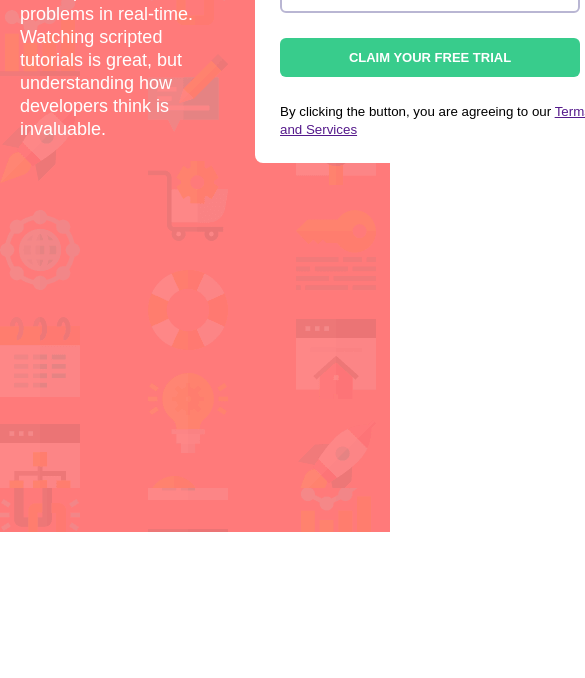
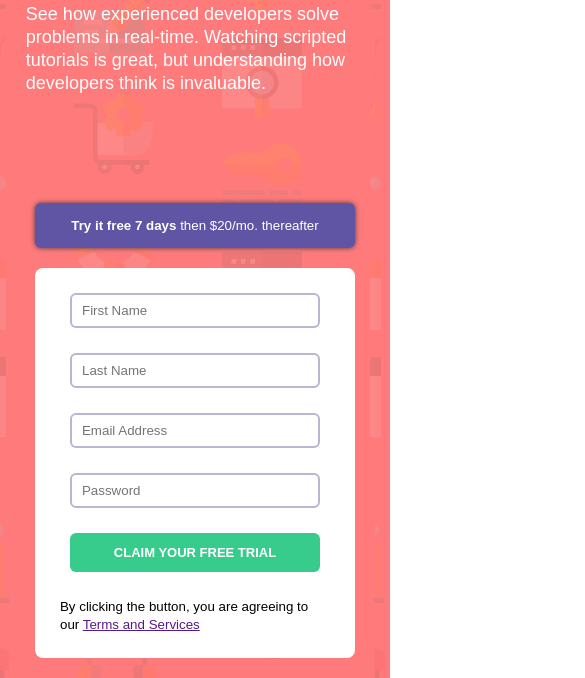
Before and after one commit to Shihab429/sign-up-page, a plain HTML site: page index.html in a window 390 px wide. Shown: the part 312-990 px from the top of the page, 585 px wide, since content can reach past the window. Before the commit the page ends 844 px from the top, so only its background shows below. Drawn offline with Linux system fonts and the light colour scheme.

Commit message:
Responsive Fixed

```diff
--- a/style.scss
+++ b/style.scss
@@ -60,6 +60,7 @@ $try_free_shadow: hsl(249, 10%, 26%);
                 border-radius: 8px;
             }
             input{
+                margin: 0 auto;
                 height: 35px;
                 width: 300px;
                 margin-bottom: 25px;
@@ -67,6 +68,7 @@ $try_free_shadow: hsl(249, 10%, 26%);
                 border-radius: 6px;
                 border: 2px solid $input_border_color;
                 display: block;
+
             }
             #submit_btn{
                 background-color: $color_green;
@@ -83,10 +85,48 @@ $try_free_shadow: hsl(249, 10%, 26%);
 
 }
 
-@media (max-width: 700px){
-    #sub_main{
-        display: grid;
-        grid-template-columns: 1fr;
-        grid-template-rows: repeat(2, 1fr);
+@media (max-width: 850px){
+    #main{
+
+        #sub_main{
+            height: auto;
+            width: 100%;
+            display: grid;
+            grid-template-columns: 1fr;
+            grid-template-rows: repeat(2, 1fr);
+            #form_div{
+                display: flex;
+                flex-direction: column;
+                justify-content: center;
+                align-items: center;
+            }
+        }
+
+
+    }
+    @media (max-width: 420px){
+        #main{
+            width: 100%;
+            background-image: url(images/bg-intro-mobile.png);
+            #sub_main{
+                width: 97%;
+                #form_div{
+                    display: flex;
+                flex-direction: column;
+                justify-content: center;
+                align-items: center;
+                    #try_free{
+                        width: 320px;
+                    }
+                    form{
+                        width: 320px;
+                        input{
+                            width: 250px;
+                        }
+
+                    }
+                }
+            }
+        }
     }
 }
```
Also changed, not shown: style.css, 1 other file.
